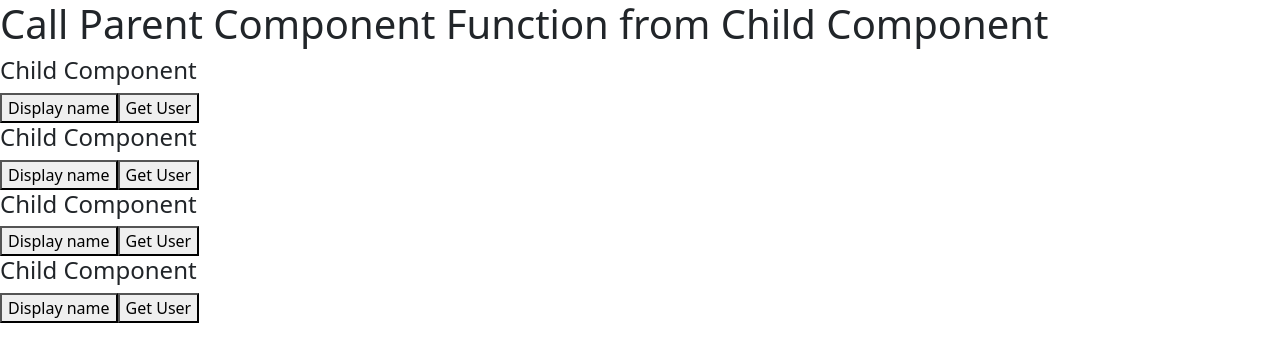
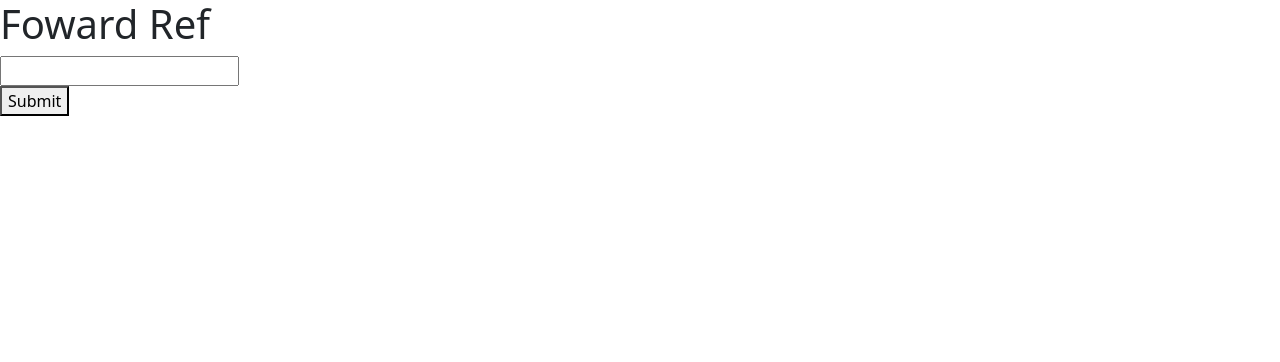
Before and after one commit to sakshi16-b/React19-tut, a React (Vite) app in the folder react19/: page / in a window 1280 px wide. Shown: the top 362 px of the page. Built offline with nearby package versions, Linux system fonts and the light colour scheme.

Commit message:
foward ref Done

```diff
--- a/react19/src/App.jsx
+++ b/react19/src/App.jsx
@@ -1,19 +1,19 @@
-import User from "./User";
+import UserInput from "./UserInput";
+import { useRef } from "react";
 
 function App() {
-  const displayName = (name) => {
-    alert(name);
+  const inputRef = useRef();
+  const updateInput = () => {
+    inputRef.current.value = 1000;
+    inputRef.current.focus();
+    inputRef.current.style.color = "red";
   };
-  const getUser = () => {
-    alert("get User function called");
-  };
+
   return (
     <>
-      <h1>Call Parent Component Function from Child Component</h1>
-      <User displayName={displayName} name="Sakshi" getUser={getUser} />
-      <User displayName={displayName} name="Anil" getUser={getUser} />
-      <User displayName={displayName} name="Rahul" getUser={getUser} />
-      <User displayName={displayName} name="Nikhil" getUser={getUser} />
+      <h1>Foward Ref</h1>
+      <UserInput ref={inputRef} />
+      <button onClick={updateInput}>Submit</button>
     </>
   );
 }
--- a/react19/src/User.jsx
+++ /dev/null
@@ -1,10 +0,0 @@
-function User({ displayName, name, getUser }) {
-  return (
-    <div>
-      <h4>Child Component</h4>
-      <button onClick={() => displayName(name)}>Display name</button>
-      <button onClick={getUser}> Get User </button>
-    </div>
-  );
-}
-export default User;
--- /dev/null
+++ b/react19/src/UserInput.jsx
@@ -0,0 +1,18 @@
+// import { forwardRef } from "react";
+
+// function UserInput(props, ref) {
+//   return (
+//     <div>
+//       <input type="text" ref={ref} />
+//     </div>
+//   );
+// }
+// export default forwardRef(UserInput);
+const UserInput = (props) => {
+  return (
+    <div>
+      <input type="text" ref={props.ref} />
+    </div>
+  );
+};
+export default UserInput;
```
